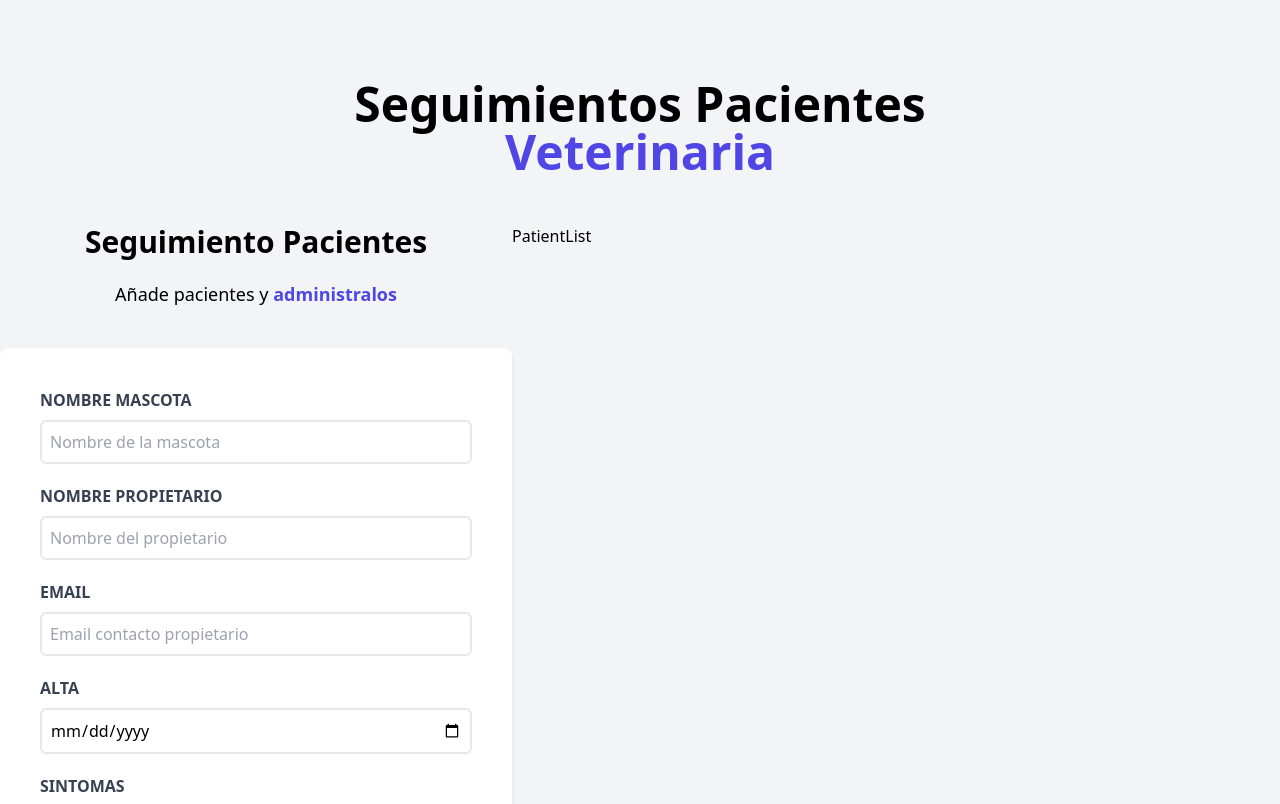
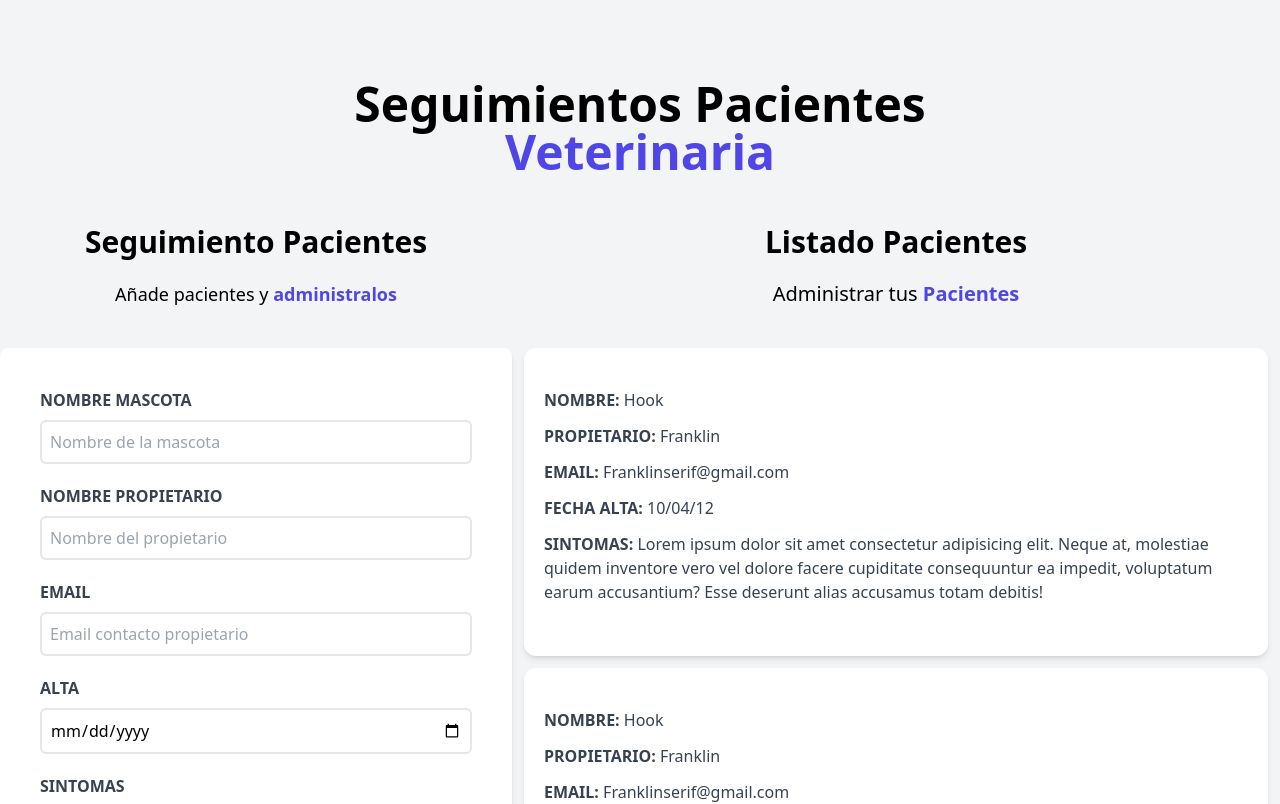
Before and after one commit to franklinserif/citas-react, a React (Vite) app: page / in a window 1280 px wide. Shown: the top 804 px of the page. Built offline with nearby package versions, Linux system fonts and the light colour scheme.

Commit message:
eslint-config-prettier added

```diff
--- a/package.json
+++ b/package.json
@@ -18,6 +18,7 @@
     "autoprefixer": "^10.4.4",
     "eslint": "^8.13.0",
     "eslint-config-airbnb": "^18.2.1",
+    "eslint-config-prettier": "^8.5.0",
     "eslint-plugin-import": "^2.26.0",
     "eslint-plugin-jsx-a11y": "^6.5.1",
     "eslint-plugin-react": "^7.29.4",
--- /dev/null
+++ b/src/components/Patient.jsx
@@ -0,0 +1,32 @@
+const Patient = () => (
+  <div className="m-3 bg-white shadow-md px-5 py-10 rounded-xl">
+    <p className="font-bold mb-3 text-gray-700 uppercase">
+      Nombre:
+      <span className="font-normal normal-case"> Hook</span>
+    </p>
+    <p className="font-bold mb-3 text-gray-700 uppercase">
+      Propietario:
+      <span className="font-normal normal-case"> Franklin</span>
+    </p>
+    <p className="font-bold mb-3 text-gray-700 uppercase">
+      Email:
+      <span className="font-normal normal-case"> Franklinserif@gmail.com</span>
+    </p>
+    <p className="font-bold mb-3 text-gray-700 uppercase">
+      Fecha Alta:
+      <span className="font-normal normal-case"> 10/04/12</span>
+    </p>
+    <p className="font-bold mb-3 text-gray-700 uppercase">
+      Sintomas:
+      <span className="font-normal normal-case">
+        {' '}
+        Lorem ipsum dolor sit amet consectetur adipisicing elit. Neque at,
+        molestiae quidem inventore vero vel dolore facere cupiditate
+        consequuntur ea impedit, voluptatum earum accusantium? Esse deserunt
+        alias accusamus totam debitis!
+      </span>
+    </p>
+  </div>
+);
+
+export default Patient;
--- a/src/components/PatientList.jsx
+++ b/src/components/PatientList.jsx
@@ -1,3 +1,18 @@
-const PatientList = () => <div className="md:w-1/2 lg:w-3/5">PatientList</div>;
+import Patient from './Patient';
+
+const PatientList = () => (
+  <div className="md:w-1/2 lg:w-3/5 md:h-screen overflow-y-scroll">
+    <h2 className="font-black text-3xl text-center">Listado Pacientes</h2>
+    <p className="text-xl mt-5 mb-10 text-center">
+      Administrar tus
+      <span className="text-indigo-600 font-bold"> Pacientes</span>
+    </p>
+    <Patient />
+    <Patient />
+    <Patient />
+    <Patient />
+    <Patient />
+  </div>
+);
 
 export default PatientList;
```
Also changed, not shown: .eslintrc.json, 1 other file (tests, documents, lock files or other folders).
